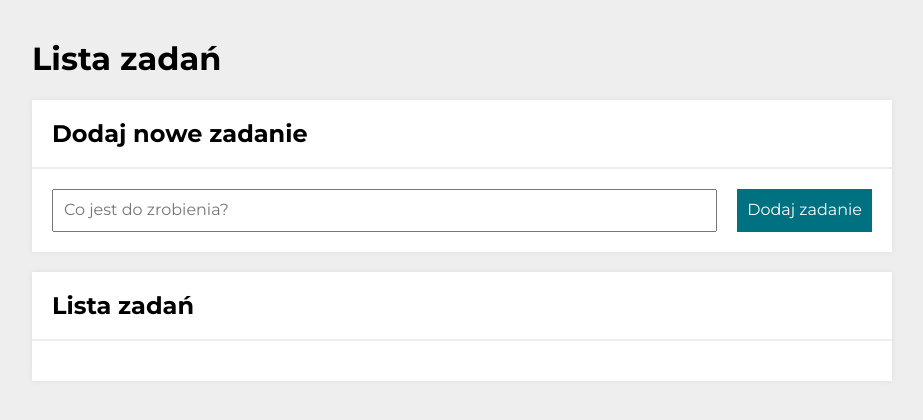
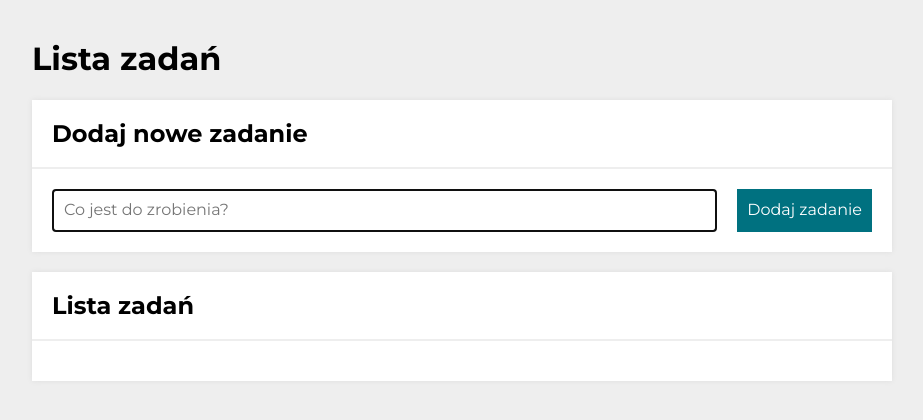
Before and after one commit to bartekdbc/to-do-list-react, a React (Create React App) app: page / in a window 1280 px wide. Shown: the top 420 px of the page, without its empty margins (178-1101 px from the left). Built offline with nearby package versions, Linux system fonts and the light colour scheme.

Commit message:
focus on input implemented after adding new task

```diff
--- a/src/Form/index.js
+++ b/src/Form/index.js
@@ -1,8 +1,9 @@
-import { useState } from "react";
+import { useState, useRef } from "react";
 import { StyledForm, FormField, FormButton } from "./styled";
 
 const Form = ({ addNewTask }) => {
   const [newTaskContent, setNewTaskContent] = useState("");
+  const inputRef = useRef(null);
 
   const onFormSubmit = (event) => {
     event.preventDefault();
@@ -10,16 +11,19 @@ const Form = ({ addNewTask }) => {
       addNewTask(newTaskContent);
     }
     setNewTaskContent("");
+    inputRef.current.focus();
   };
 
   return (
     <StyledForm onSubmit={onFormSubmit}>
       <FormField
+        ref={inputRef}
         value={newTaskContent}
+        autoFocus
         placeholder="Co jest do zrobienia?"
         onChange={({ target }) => setNewTaskContent(target.value)}
       />
-      <FormButton className="form__button">Dodaj zadanie</FormButton>
+      <FormButton>Dodaj zadanie</FormButton>
     </StyledForm>
   );
 };
```
